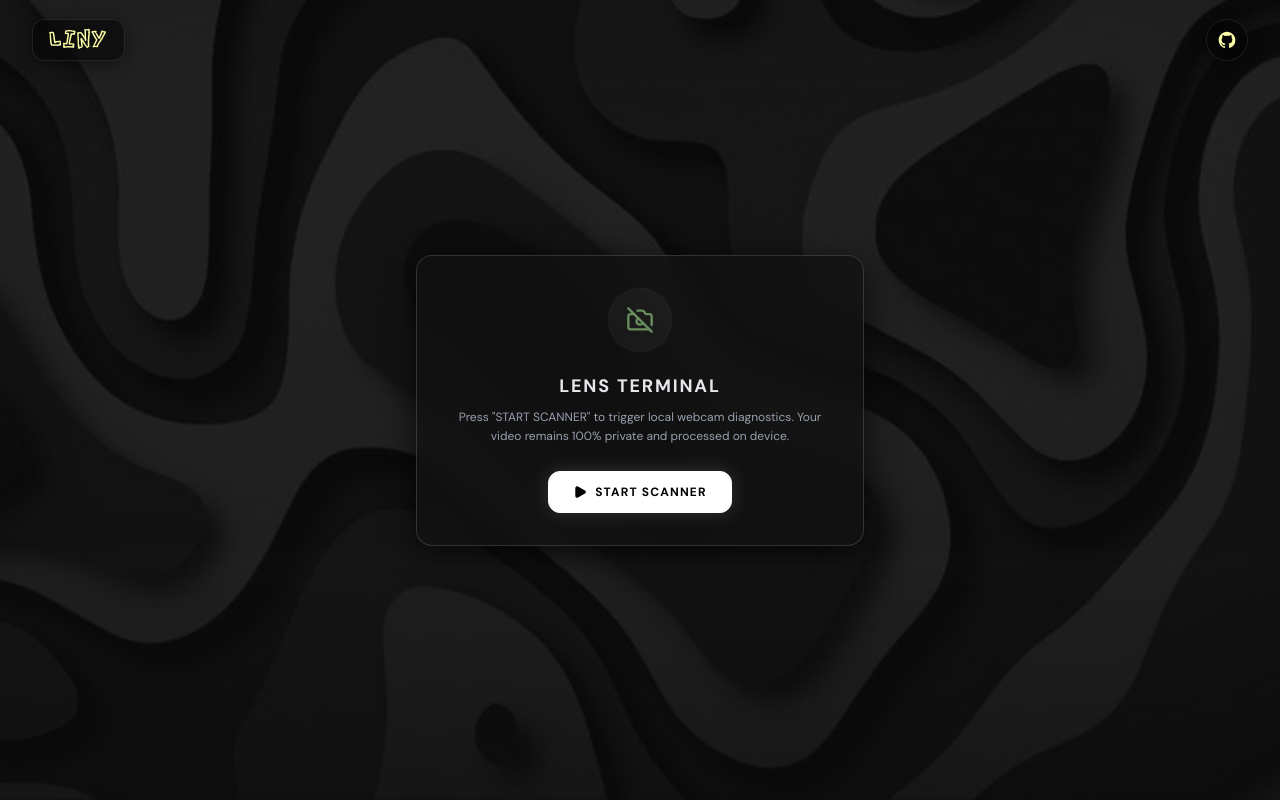
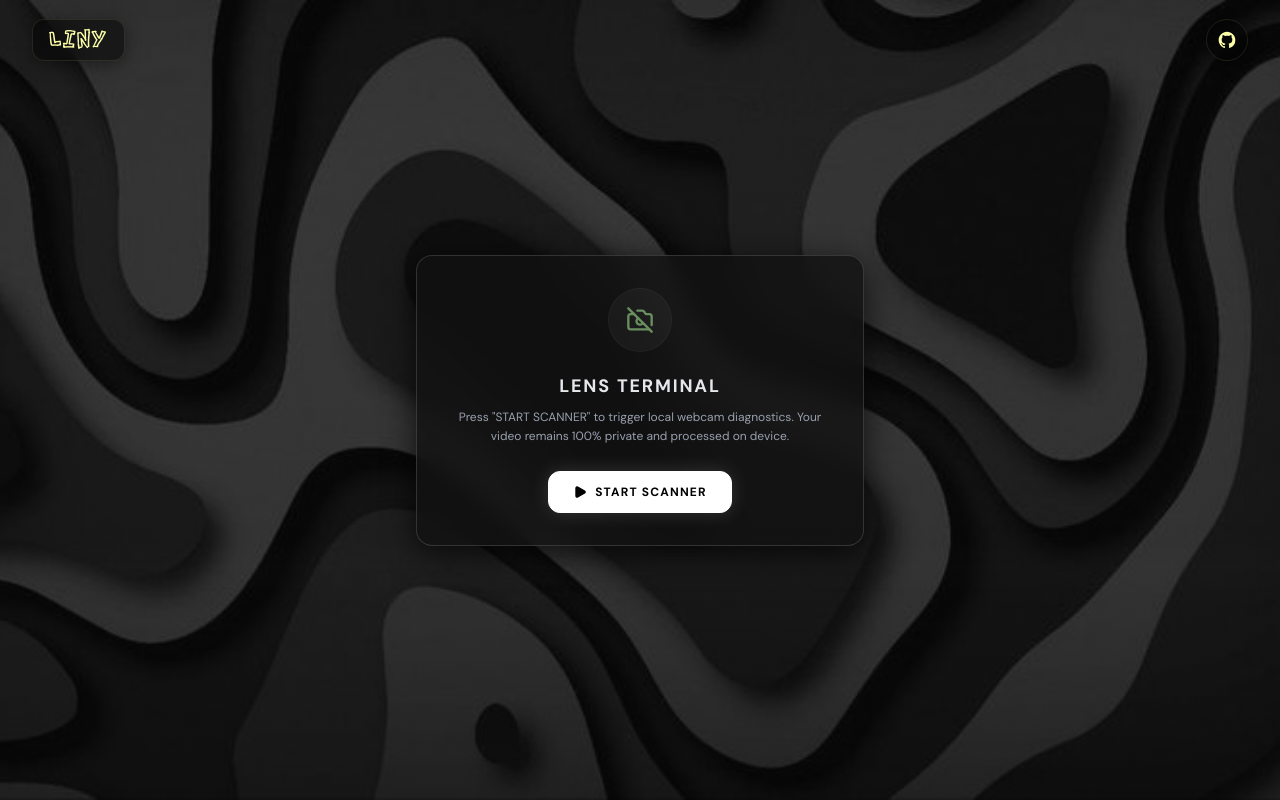
Before and after one commit to eloi-web/Liny, a React (Vite) app: page / in a window 1280 px wide. Built offline with nearby package versions, Linux system fonts and the light colour scheme.

Commit message:
ui: adjust background opacity in Scanner component
Decrease the overlay darkness when the scanner is inactive to improve visual clarity.

```diff
--- a/src/components/Scanner.tsx
+++ b/src/components/Scanner.tsx
@@ -497,7 +497,7 @@ export default function Scanner() {
       <div
         className="absolute inset-0 z-0 flex flex-col items-center justify-center p-6 text-center bg-[#0C0C0C] transition-all duration-300"
         style={{
-          backgroundImage: !isScanning ? 'linear-gradient(rgba(12, 12, 12, 0.65), rgba(12, 12, 12, 0.75)), url("/patterns_1.jpg")' : 'none',
+          backgroundImage: !isScanning ? 'linear-gradient(rgba(12, 12, 12, 0.35), rgba(12, 12, 12, 0.45)), url("/patterns_1.jpg")' : 'none',
           backgroundRepeat: 'repeat',
           backgroundPosition: 'center',
           backgroundSize: 'cover'
```
